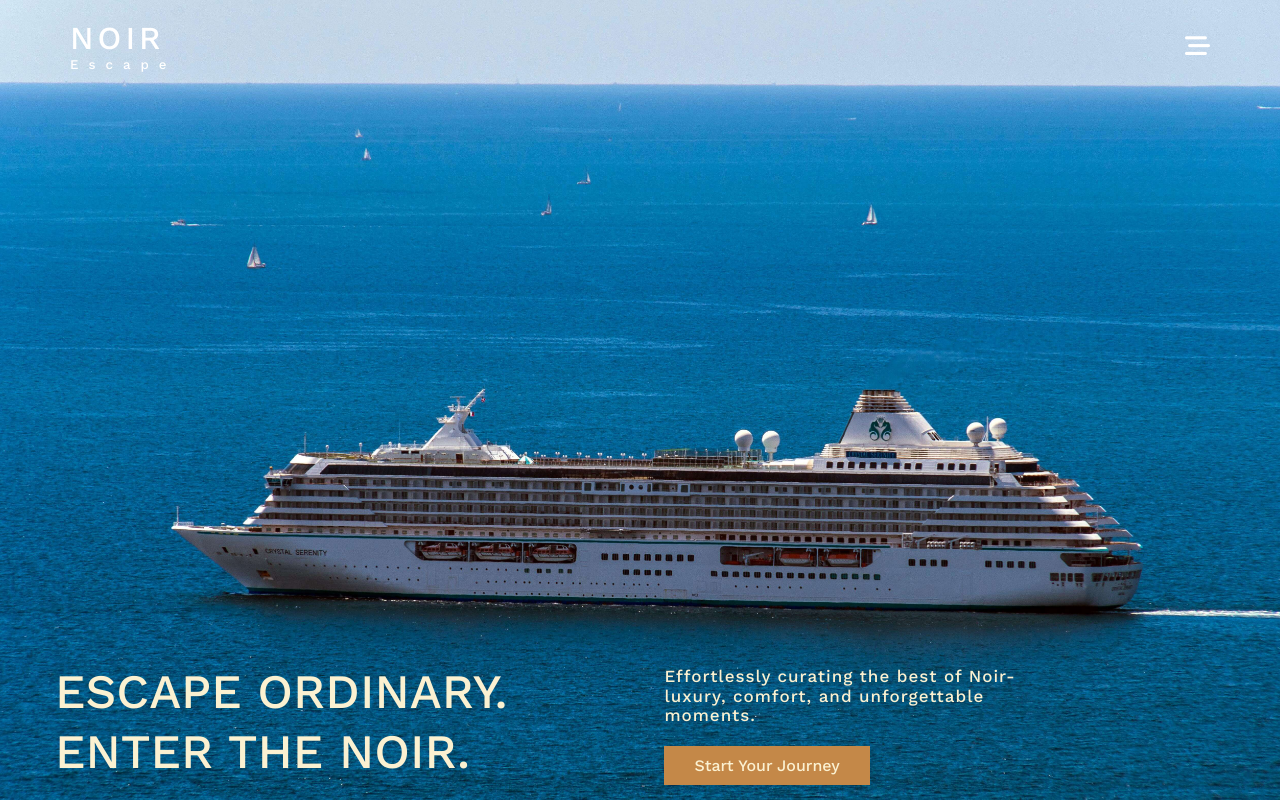
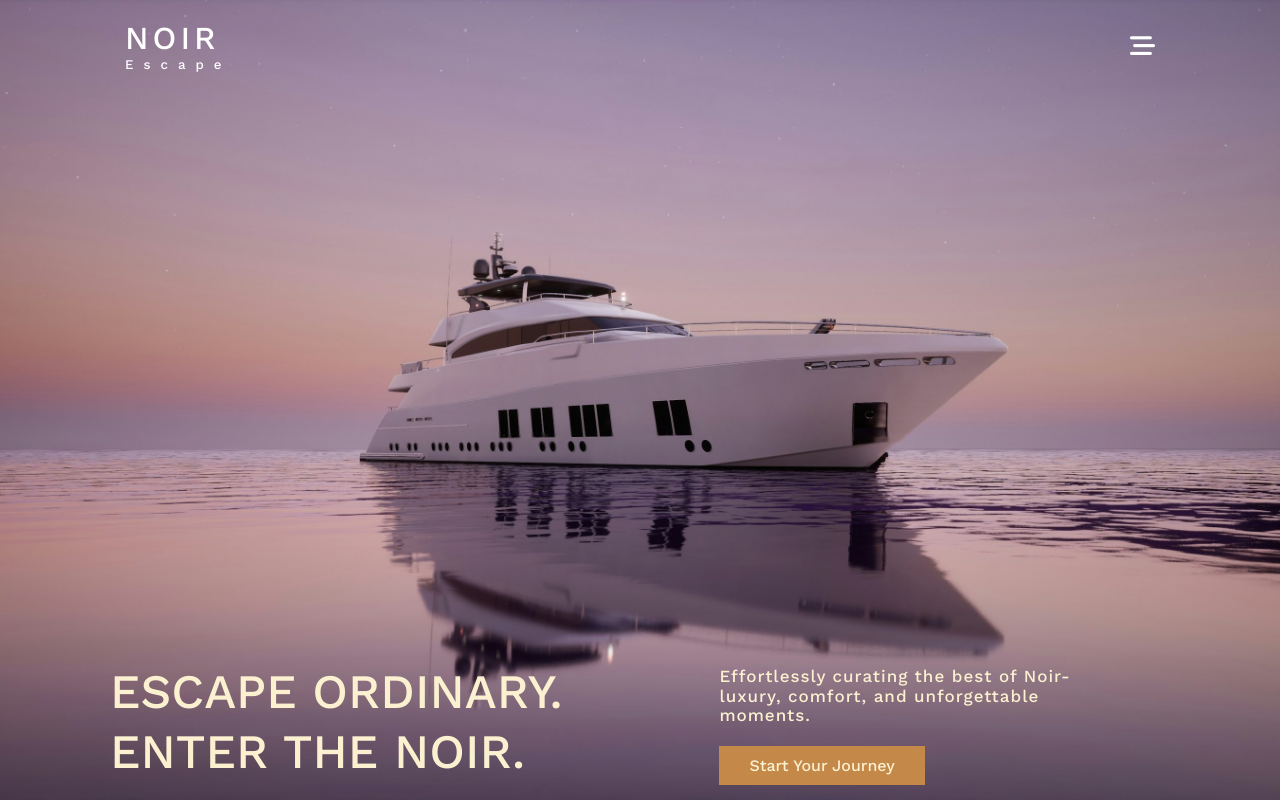
Before and after one commit to MohamedChemloul/noir-escape, a plain HTML site: page index.html in a window 1280 px wide. Shown: the top 802 px of the page. Drawn offline with nearby package versions, Linux system fonts and the light colour scheme.

Commit message:
version 1.1

```diff
--- a/css/style.css
+++ b/css/style.css
@@ -80,7 +80,7 @@ html {
 /* Start Home */
 #home {
   position: relative;
-  background-image: url("../images/image.jpg");
+  background-image: url("../images/image.jpeg");
   height: 100vh;
   background-position: center;
   background-repeat: no-repeat;
@@ -99,10 +99,10 @@ html {
 }
 @media (max-width: 767px) {
   #home .home-content {
-    width: 70%;
+    width: 90%;
   }
   .container {
-    padding-left: 20px;
+    padding-left: 1px;
   }
 }
 #home .home-content .text {
@@ -638,3 +638,23 @@ footer .bottom {
   font-size: 14px;
 }
 /* End Footer  */
+/* Small */
+@media (min-width: 768px) {
+  .container {
+    width: 750px;
+  }
+}
+/* Medium */
+@media (min-width: 992px) {
+  .container {
+    width: 970px;
+  }
+}
+/* Large */
+@media (min-width: 1200px) {
+  .container {
+    width: 1170px;
+  }
+}
+
+/* End Global Rules */
```
Also changed, not shown: images/image.jpeg (added), images/image.jpg (deleted).
